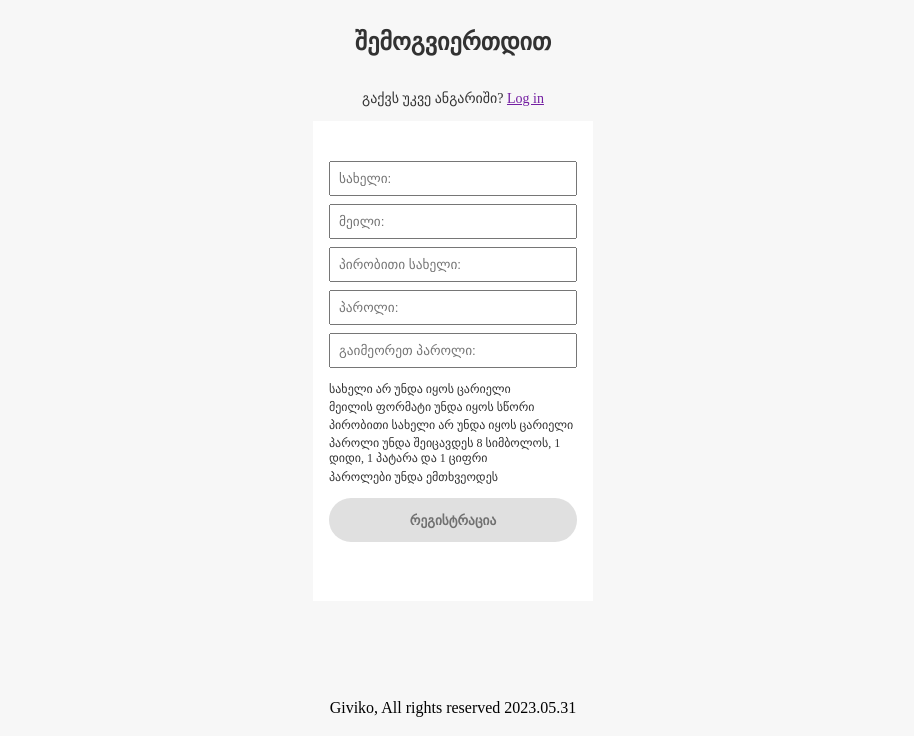
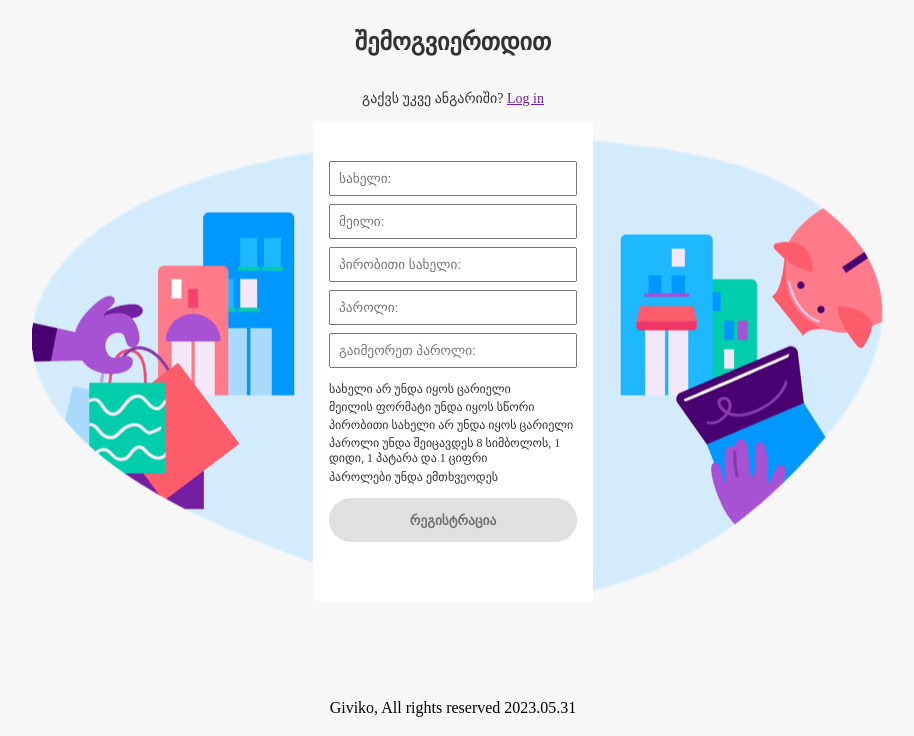
Before and after one commit to Giviko28/Kulaba-App, a PHP site: page /signup.php in a window 1280 px wide. Shown: the part 80-816 px from the top of the page, without its empty margins (195-1109 px from the left). Run offline with PHP 8.4, Linux system fonts and the light colour scheme.

Commit message:
added signup image + few bug fixes

```diff
--- a/cssfolder/signup.css
+++ b/cssfolder/signup.css
@@ -3,6 +3,16 @@ main {
     flex-direction: column;
     justify-content: center;
     align-items: center;
+}
+.backGround {
+    position: absolute;
+    top: 55%;
+    left: 50%;
+    transform: translate(-50%, -50%);
+    z-index: -1;
+}
+.wrapper ul {
+    display: none;
 }
 h2 {
     color: #323232;
--- a/includes/signupandLogin.js
+++ b/includes/signupandLogin.js
@@ -2,8 +2,6 @@ window.removeEventListener("resize", resizeHandler);
 window.removeEventListener("load", loadHandler);
 
 const signUpForm = document.querySelector("#signupForm");
-const headerUl = document.querySelector("#menu");
-headerUl.style.display = "none";
 let symbolPattern = /[\W_]/;
 let emailPattern = /^[a-zA-Z0-9._%+-]+@[a-zA-Z0-9.-]+\.[a-zA-Z]{2,}$/;
 
--- a/signup.php
+++ b/signup.php
@@ -1,4 +1,5 @@
 <?php include "header.php" ?>
+<img src="images/signup.png" alt="" class="backGround">
 <link rel="stylesheet" href="cssfolder/signup.css">
     <main>
             <h2>შემოგვიერთდით</h2>
```
Also changed, not shown: images/signup.png (added).
